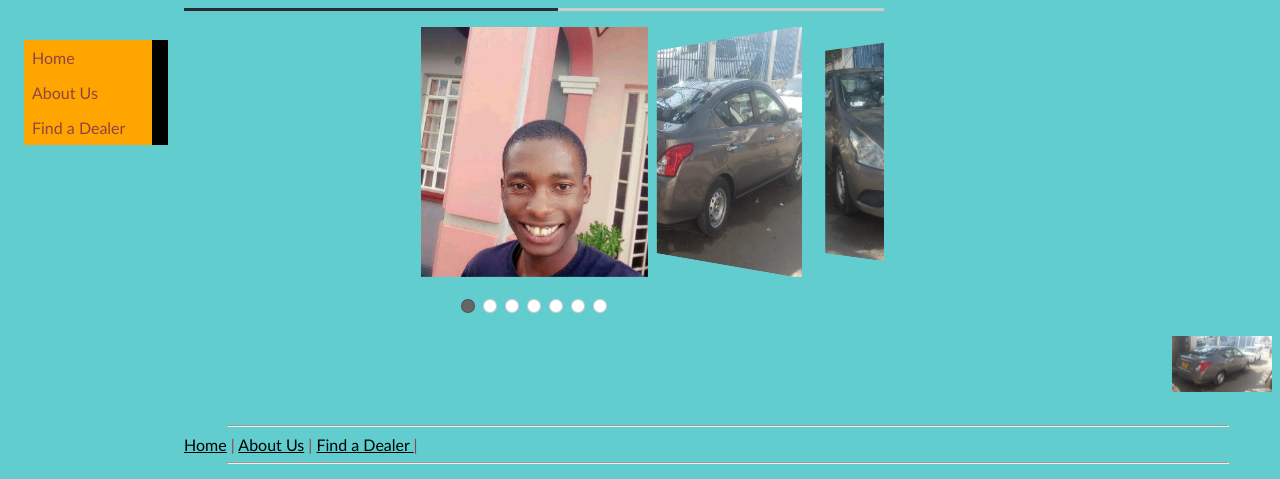
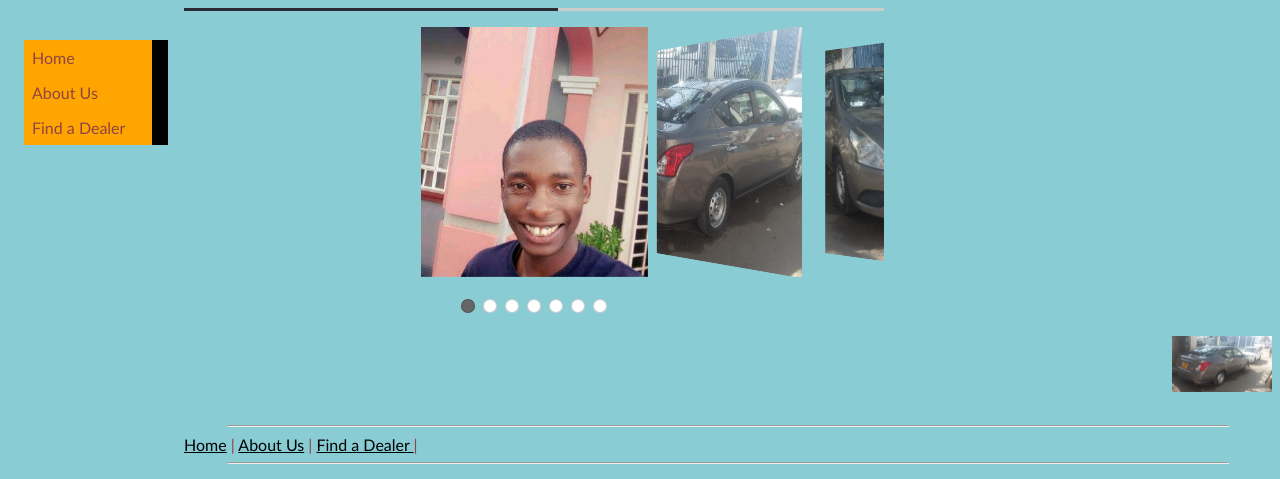
Before and after one commit to Victor-Mutinda/mataraLAB2, a plain HTML site: page index.html in a window 1280 px wide. Shown: the top 479 px of the page. Drawn offline with Linux system fonts and the light colour scheme.

Commit message:
Update Mystyle.css

```diff
--- a/Mystyle.css
+++ b/Mystyle.css
@@ -2,7 +2,7 @@
 	padding-left:11em;
 	font-family:"Trebuchet MS", Verdana, Arial, serif;;
 	color:rgb(144, 68, 68);
-	background-color:rgba(74, 198, 200, 0.865);}
+	background-color:rgba(61, 172, 184, 0.605);}
   UL.navbar{
 	list-Style-type:none;
 	padding:0;
```
